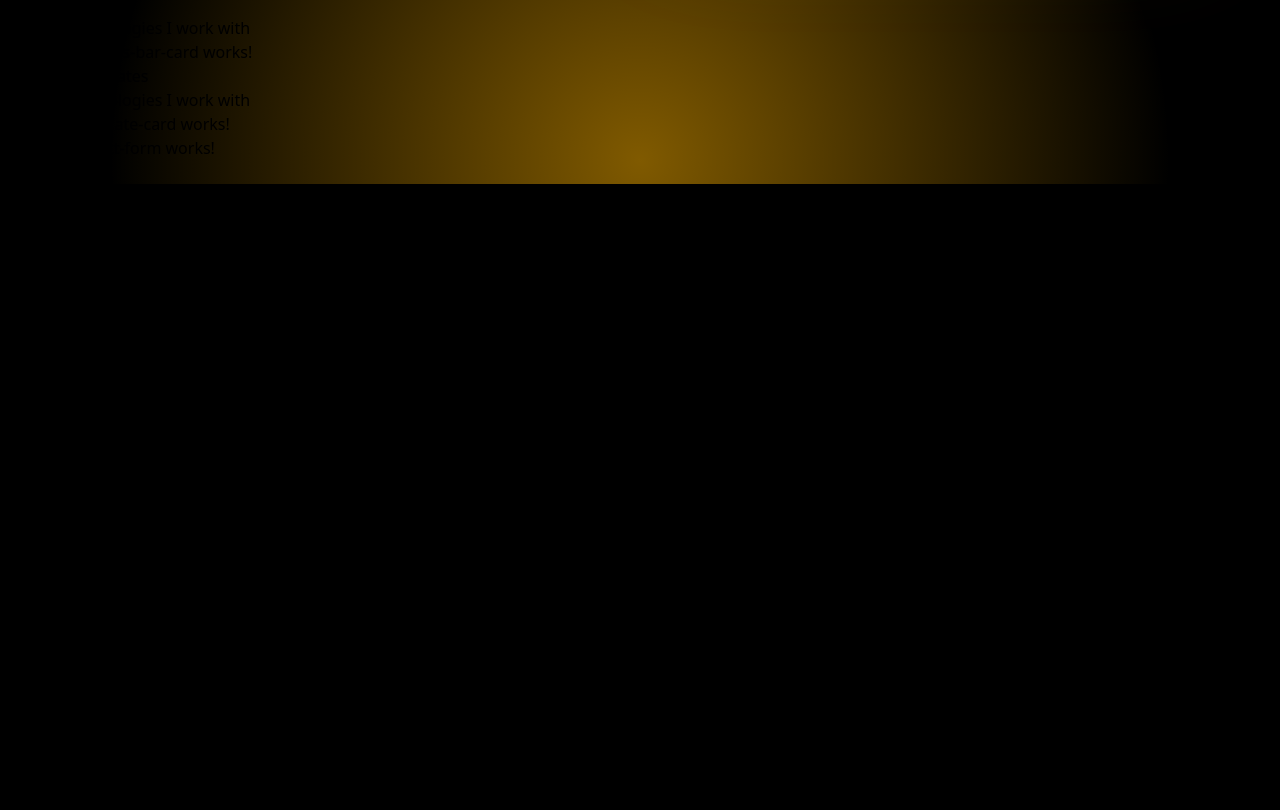
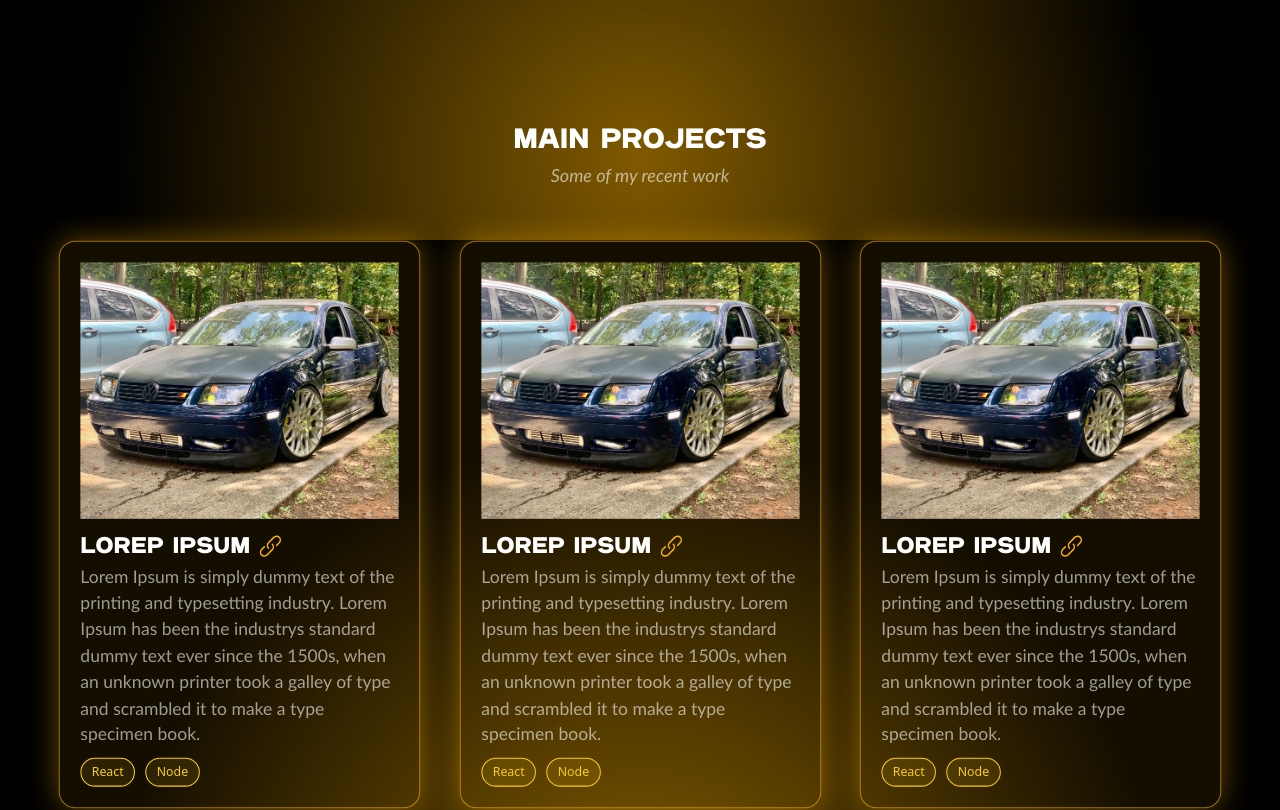
Before and after one commit to XavielT/xaviel-web-v2, an Angular app: page / in a window 1280 px wide. Shown: the part 1360-2170 px from the top of the page. Before the commit the page ends 1544 px from the top, so only its background shows below. Built offline with nearby package versions, Linux system fonts and the light colour scheme.

Commit message:
Stylize of Projects Section and create Card component

```diff
--- a/src/app/app.css
+++ b/src/app/app.css
@@ -87,7 +87,7 @@
     box-shadow: 0px 0px 5px 1px var(--HubShadow);
 }
 
-.home-btn:hover .home-btn-icon .home-btn-highlight:hover .home-btn-icon {
+.home-btn:hover .home-btn-icon, .home-btn-highlight:hover .home-btn-icon {
     transform: scale(1.1);
     transition: transform 0.3s ease;
 }
@@ -181,7 +181,7 @@
     transform: translateY(0);
 }
 
-#About{
+#about{
     margin-top: 330px;
 }
 
@@ -363,3 +363,52 @@
         max-width: 100%;
     }
 }
+
+/*---------------------------------------------------------- Main Projects ----------------------------------------------------------*/
+
+.projects-container{
+    margin: 200px auto;
+}
+
+.main-title-container{
+    display: flex;
+    flex-direction: column;
+    align-items: center;
+}
+
+.main-title{
+    color: white;
+    font-family: 'Gefika','Trebuchet MS', 'Lucida Sans Unicode', 'Lucida Grande', 'Lucida Sans', Arial, sans-serif;
+    font-size: 28px;
+}
+
+.main-span{
+    color: var(--Txt-weak2);
+    font-family: 'Trebuchet MS', 'Lucida Sans Unicode', 'Lucida Grande', 'Lucida Sans', Arial, sans-serif;
+    font-style: italic;
+    font-size: 18px;
+}
+
+.main-cards{
+    display: grid;
+    grid-template-columns: repeat(auto-fit, minmax(320px, 1fr));
+    gap: 50px;
+}
+
+/*Managing the blur in cards*/
+
+/* When hover is active, blur the others cards */
+/*.main-cards:hover .card {
+    filter: blur(4px);
+    opacity: 0.5;
+    transform: scale(0.98);
+    transition: 0.3s ease;
+}*/
+
+/* But the selected card dont change */
+/*.main-cards .card:hover {
+    filter: blur(0);
+    opacity: 1;
+    transform: scale(1.1);
+    z-index: 2;
+}*/
--- a/src/app/app.html
+++ b/src/app/app.html
@@ -5,7 +5,7 @@
 <router-outlet></router-outlet>
 
 <!-- ---------Home--------- -->
-<section id="Home" class="home-container">
+<section id="home" class="home-container">
     <app-badge text="Available for projects" variant="success" size="lg" [showDot]="true"
         [animatedDot]="true"></app-badge>
     <div class="home-title">
@@ -45,41 +45,48 @@
 </section>
 
 <!-- ---------About--------- -->
-<section id="About" class="container about-section reveal">
+<section id="about" class="container about-section reveal">
     <div class="about-wrapper">
         <!--Left-->
         <div class="about-left">
             <div class="about-title-container">
-                <img class="about-title-icon" src="/assets/icons/profile-hub.svg"
-                        alt="About icon"><h3 class="about-title">About Me</h3>
+                <img class="about-title-icon" src="/assets/icons/profile-hub.svg" alt="About icon">
+                <h3 class="about-title">About Me</h3>
             </div>
             <p class="about-description">I’m a Software Developer with a strong focus on frontend development. With over
                 two years of experience,
-                I specialize in building modern, scalable web applications using Angular, TypeScript, and JavaScript.<br>
+                I specialize in building modern, scalable web applications using Angular, TypeScript, and
+                JavaScript.<br>
 
-                <br>My strength lies in creating clean, intuitive interfaces and user-focused experiences that feel smooth,
+                <br>My strength lies in creating clean, intuitive interfaces and user-focused experiences that feel
+                smooth,
                 responsive, and thoughtfully designed. While I can work across the full stack when needed, frontend
                 architecture and UI/UX refinement are where I deliver the most impact.<br>
 
-                <br><i>I build with intention</i> — prioritizing clarity, scalability, and modern design in every project.</p>
+                <br><i>I build with intention</i> — prioritizing clarity, scalability, and modern design in every
+                project.
+            </p>
         </div>
 
         <!--Right-->
         <div class="about-right">
             <div class="about-right-content">
-                <div class="about-right-icon-container"><img class="about-right-icon" src="/assets/icons/code.svg" alt="About Icon"></div>
+                <div class="about-right-icon-container"><img class="about-right-icon" src="/assets/icons/code.svg"
+                        alt="About Icon"></div>
                 <div class="about-right-text">
                     <h4>50+</h4><span>Completed Projects</span>
                 </div>
             </div>
             <div class="about-right-content">
-                <div class="about-right-icon-container"><img class="about-right-icon" src="/assets/icons/work.svg" alt="About Icon"></div>
+                <div class="about-right-icon-container"><img class="about-right-icon" src="/assets/icons/work.svg"
+                        alt="About Icon"></div>
                 <div class="about-right-text">
                     <h4>2+</h4><span>Years of experience</span>
                 </div>
             </div>
             <div class="about-right-content">
-                <div class="about-right-icon-container"><img class="about-right-icon" src="/assets/icons/person.svg" alt="About Icon"></div>
+                <div class="about-right-icon-container"><img class="about-right-icon" src="/assets/icons/person.svg"
+                        alt="About Icon"></div>
                 <div class="about-right-text">
                     <h4>10+</h4><span>Satisfied Customers</span>
                 </div>
@@ -90,15 +97,18 @@
 </section>
 
 <!-- ---------Main Projects--------- -->
-<section id="Main-Projects" class="container">
-    <div class="Main-title-container">
-        <h3 class="Main-title">Main Projects</h3><span class="Main-span">Some of my recent work</span>
+<section id="main-projects" class="container projects-container">
+    <div class="main-title-container">
+        <h3 class="main-title">Main Projects</h3><span class="main-span">Some of my recent work</span>
     </div>
-    <div class="Main-cards"><!-- Project Card templates here --><app-card></app-card></div>
+    <div class="main-cards"><!-- Project Card templates here -->
+        <app-card
+        *ngFor="let project of projects"
+        [project]="project"></app-card></div>
 </section>
 
 <!-- ---------Skills--------- -->
-<section id="Skills" class="container">
+<section id="skills" class="container">
     <div class="Skills-title-container">
         <h3 class="Skills-title">Skills</h3><span class="Skills-span">Technologies I work with</span>
     </div>
--- a/src/app/app.ts
+++ b/src/app/app.ts
@@ -8,10 +8,12 @@ import { Card } from './shared/components/card/card';
 import { CertificateCard } from './shared/components/certificate-card/certificate-card';
 import { ProgressBarCard } from './shared/components/progress-bar-card/progress-bar-card';
 import { ContactForm } from './components/contact-form/contact-form';
+import { ProjectCard } from './shared/models/project-card.model';
+import { CommonModule } from '@angular/common';
 
 @Component({
   selector: 'app-root',
-  imports: [RouterOutlet, Navbar, Footer, Xlogo, Badge, Card, CertificateCard, ProgressBarCard, ContactForm],
+  imports: [RouterOutlet, Navbar, Footer, Xlogo, Badge, Card, CertificateCard, ProgressBarCard, ContactForm, CommonModule],
   templateUrl: './app.html',
   styleUrl: './app.css'
 })
@@ -64,4 +66,64 @@ export class App {
       card.style.setProperty('--y', `${y}%`);
     });*/
   }
+
+  projects: ProjectCard[] = [
+    {
+      image: '/assets/projects-imgs/mk4-jetta-lowered.jpg',
+      title: 'Lorep ipsum',
+      description: 'Lorem Ipsum is simply dummy text of the printing and typesetting industry. Lorem Ipsum has been the industrys standard dummy text ever since the 1500s, when an unknown printer took a galley of type and scrambled it to make a type specimen book.',
+      badges: ['React', 'Node'],
+      variant: 'featured'
+    },
+    {
+      image: '/assets/projects-imgs/mk4-jetta-lowered.jpg',
+      title: 'Lorep ipsum',
+      description: 'Lorem Ipsum is simply dummy text of the printing and typesetting industry. Lorem Ipsum has been the industrys standard dummy text ever since the 1500s, when an unknown printer took a galley of type and scrambled it to make a type specimen book.',
+      badges: ['React', 'Node'],
+      variant: 'featured'
+    },
+    {
+      image: '/assets/projects-imgs/mk4-jetta-lowered.jpg',
+      title: 'Lorep ipsum',
+      description: 'Lorem Ipsum is simply dummy text of the printing and typesetting industry. Lorem Ipsum has been the industrys standard dummy text ever since the 1500s, when an unknown printer took a galley of type and scrambled it to make a type specimen book.',
+      badges: ['React', 'Node'],
+      variant: 'featured'
+    },
+    {
+      image: '/assets/projects-imgs/mk4-jetta-lowered.jpg',
+      title: 'Lorep ipsum',
+      description: 'Lorem Ipsum is simply dummy text of the printing and typesetting industry. Lorem Ipsum has been the industrys standard dummy text ever since the 1500s, when an unknown printer took a galley of type and scrambled it to make a type specimen book.',
+      badges: ['React', 'Node'],
+      variant: 'featured'
+    },
+    {
+      image: '/assets/projects-imgs/mk4-jetta-lowered.jpg',
+      title: 'Lorep ipsum',
+      description: 'Lorem Ipsum is simply dummy text of the printing and typesetting industry. Lorem Ipsum has been the industrys standard dummy text ever since the 1500s, when an unknown printer took a galley of type and scrambled it to make a type specimen book.',
+      badges: ['React', 'Node'],
+      variant: 'featured'
+    },
+    {
+      image: '/assets/projects-imgs/mk4-jetta-lowered.jpg',
+      title: 'Lorep ipsum',
+      description: 'Lorem Ipsum is simply dummy text of the printing and typesetting industry. Lorem Ipsum has been the industrys standard dummy text ever since the 1500s, when an unknown printer took a galley of type and scrambled it to make a type specimen book.',
+      badges: ['React', 'Node'],
+      variant: 'featured'
+    },
+    {
+      image: '/assets/projects-imgs/mk4-jetta-lowered.jpg',
+      title: 'Lorep ipsum',
+      description: 'Lorem Ipsum is simply dummy text of the printing and typesetting industry. Lorem Ipsum has been the industrys standard dummy text ever since the 1500s, when an unknown printer took a galley of type and scrambled it to make a type specimen book.',
+      badges: ['React', 'Node'],
+      variant: 'featured'
+    },
+    {
+      image: '/assets/projects-imgs/mk4-jetta-lowered.jpg',
+      title: 'Lorep ipsum',
+      description: 'Lorem Ipsum is simply dummy text of the printing and typesetting industry. Lorem Ipsum has been the industrys standard dummy text ever since the 1500s, when an unknown printer took a galley of type and scrambled it to make a type specimen book.',
+      badges: ['React', 'Node'],
+      variant: 'featured'
+    }
+  ]
+
 }
--- a/src/app/shared/components/card/card.css
+++ b/src/app/shared/components/card/card.css
@@ -0,0 +1,83 @@
+/* GLobals */
+.card {
+    border-radius: 16px;
+    padding: 20px;
+    transition: all 0.3s ease;
+}
+
+.card:hover{
+    transform: scale(1.1);
+    box-shadow: 0 0 30px rgba(var(--Hub-rgb), 0.4);
+}
+
+.card-img{
+    display: flex;
+    align-items: center;
+    margin-bottom: 10px;
+    width: 100%;
+}
+
+.title-container {
+    display: flex;
+}
+
+.card-featured h3 {
+    color: white;
+    font-family: 'Gefika','Trebuchet MS', 'Lucida Sans Unicode', 'Lucida Grande', 'Lucida Sans', Arial, sans-serif;
+    font-size: 22px;
+}
+
+/*.card-featured h3:hover{
+    text-shadow: 0 0 9px var(--Hub);
+}*/
+
+.card-link{
+    display: flex;
+}
+
+.card-link-icon {
+    width: 23px;
+    margin-left: 8px;
+    transition: transform 0.3s ease, background 0.3s ease;
+}
+
+.card-link-icon:hover{
+    transform: scale(1.2);
+    filter: drop-shadow(0 0 10px rgba(var(--Hub-rgb), 0.7));
+}
+
+.card-description{
+    color: var(--Txt-weak2);
+    margin-bottom: 10px;
+    font-size: 17px;
+    font-family: 'Trebuchet MS', 'Lucida Sans Unicode', 'Lucida Grande', 'Lucida Sans', Arial, sans-serif;
+}
+
+.badges{
+    display: flex;
+    gap: 10px;
+}
+
+
+
+
+/* DEFAULT */
+.card-default {
+    background: rgba(255, 255, 255, 0.04);
+}
+
+/* FEATURED */
+.card-featured {
+    background: rgba(var(--Hub-rgb), 0.08);
+    border: 1px solid rgba(var(--Hub-rgb), 0.6);
+    transform: scale(1.03);
+    box-shadow: 0 0 30px rgba(var(--Hub-rgb), 0.4);
+    width: 100%;
+    margin-top: 60px;
+}
+
+/* MINIMAL */
+.card-minimal {
+    background: transparent;
+    border: 1px solid rgba(255, 255, 255, 0.1);
+}
--- a/src/app/shared/components/card/card.html
+++ b/src/app/shared/components/card/card.html
@@ -1,7 +1,17 @@
-<p>card works!</p>
+<div class="card" [ngClass]="'card-' + computedVariant">
+
+    <img class="card-img" [src]="project.image" alt="{{ project.title }}" />
+
+    <div class="title-container">
+        <a class="card-link" href="#"><h3>{{ project.title }}</h3>
+        <img class="card-link-icon" src="/assets/icons/link-hub.svg" /></a>
+    </div>
+    <p class="card-description">{{ project.description }}</p>
 
 
-<!--badges-->
-<!--<app-badge text="React" variant="tech" size="sm"></app-badge>
-<app-badge text="Node.js" variant="tech" size="sm"></app-badge>
--->
+    <div class="badges">
+        <!--badges-->
+        <app-badge *ngFor="let badge of project.badges" [text]="badge" variant="tech" size="sm" class="tag">
+        </app-badge>
+    </div>
+</div>
--- a/src/app/shared/components/card/card.ts
+++ b/src/app/shared/components/card/card.ts
@@ -1,11 +1,23 @@
-import { Component } from '@angular/core';
+import { Component, Input } from '@angular/core';
+import { Badge } from '../../ui/badge/badge';
+import { ProjectCard } from '../../models/project-card.model'
+import { CommonModule } from '@angular/common';
+
+
 
 @Component({
   selector: 'app-card',
-  imports: [],
+  standalone: true,
+  imports: [Badge, CommonModule],
   templateUrl: './card.html',
   styleUrl: './card.css',
 })
+
 export class Card {
+  @Input() project!: ProjectCard;
+  @Input() variantOverride?: 'default' | 'featured' | 'minimal';
 
+  get computedVariant(): 'default' | 'featured' | 'minimal' {
+    return this.variantOverride ?? this.project.variant ?? 'default';
+  }
 }
```
Also changed, not shown: src/app/components/navbar/navbar.html (+6 -6 lines), src/app/shared/models/project-card.model.ts (added, +8 -0 lines), public/assets/icons/link-hub.svg (added), public/assets/projects-imgs/mk4-jetta-lowered.jpg (added).
